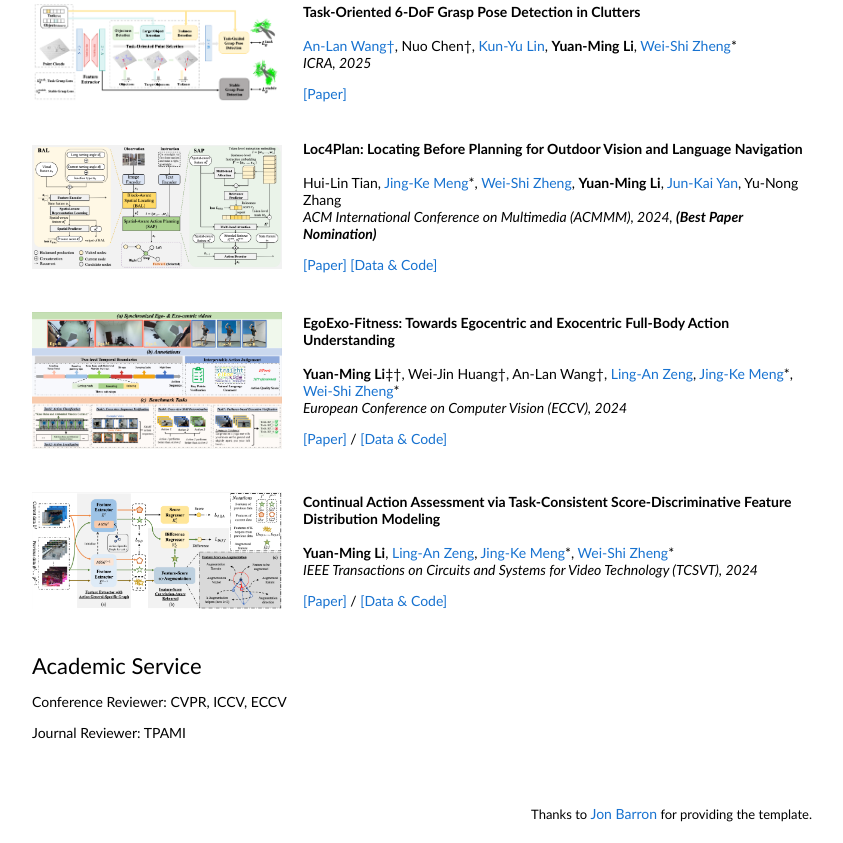
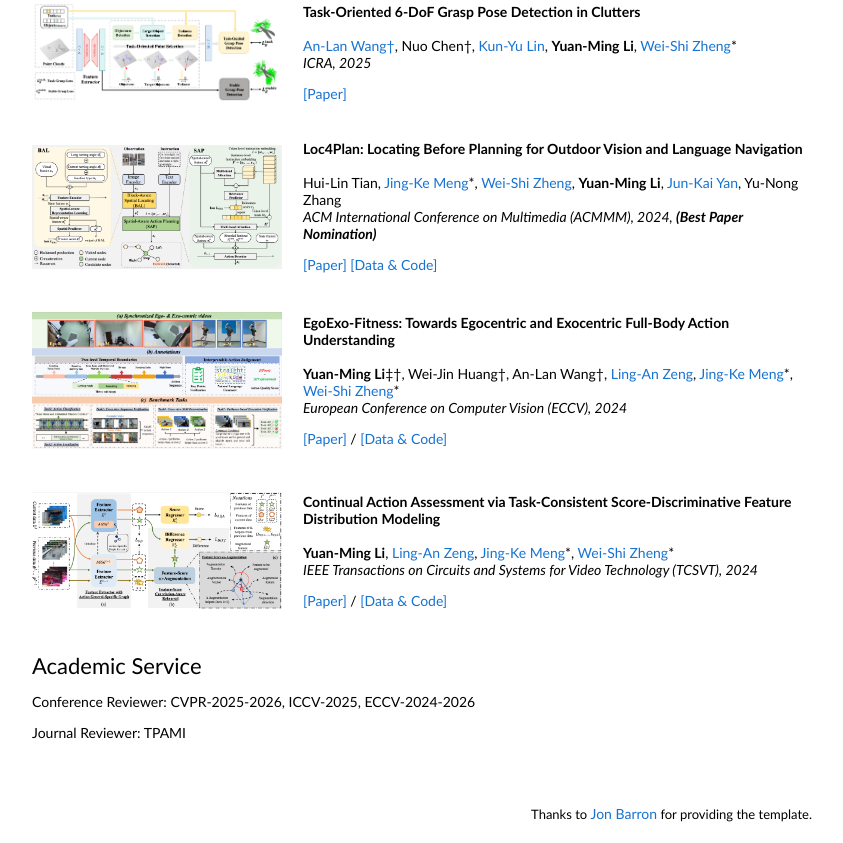
Before and after one commit to Lyman-Smoker/Lyman-Smoker.github.io, a plain HTML site: page index.html in a window 1280 px wide. Shown: the part 1606-2449 px from the top of the page, without its empty margins (228-1071 px from the left). Drawn offline with Linux system fonts and the light colour scheme.

Commit message:
Update index.html

```diff
--- a/index.html
+++ b/index.html
@@ -443,7 +443,7 @@
               <td>
                 <h2>Academic Service</h2>
                   <p>
-                      Conference Reviewer: CVPR, ICCV, ECCV
+                      Conference Reviewer: CVPR-2025-2026, ICCV-2025, ECCV-2024-2026
                   </p>
                   <p>
                       Journal Reviewer: TPAMI
```
